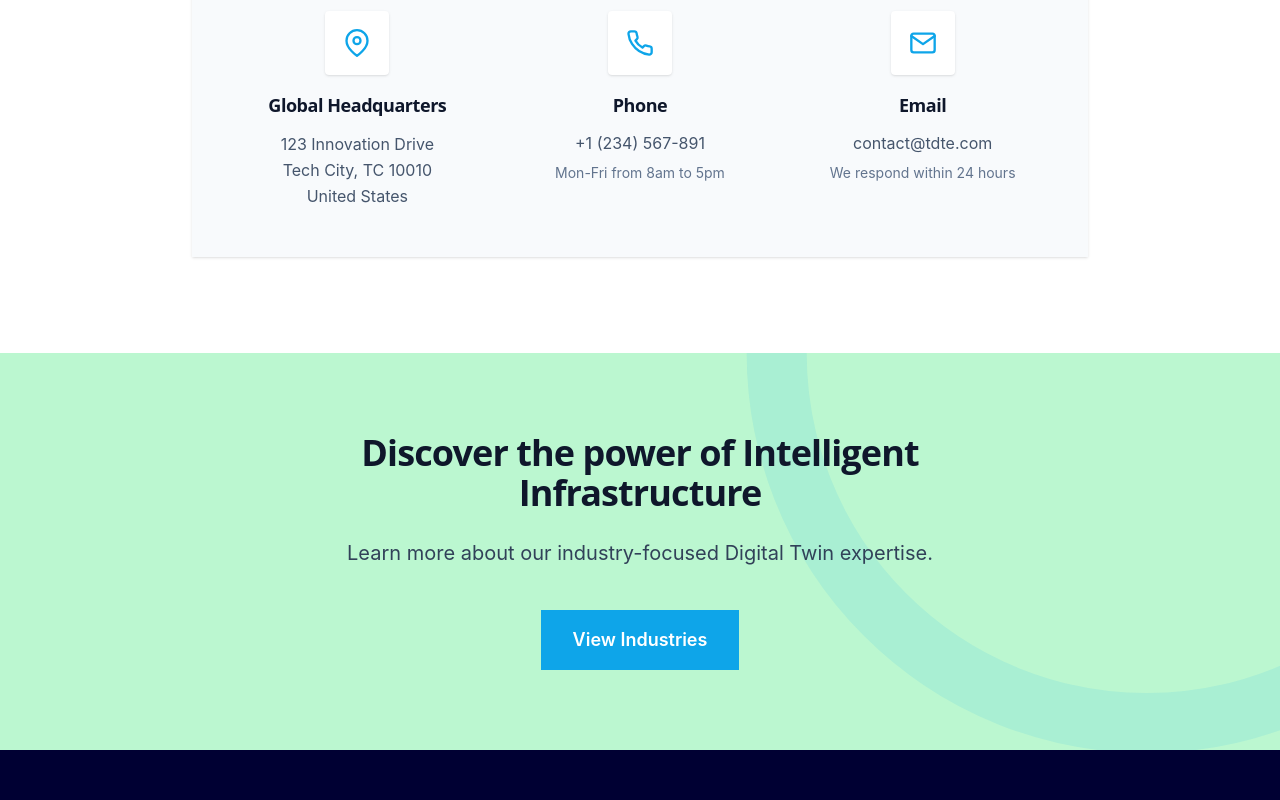
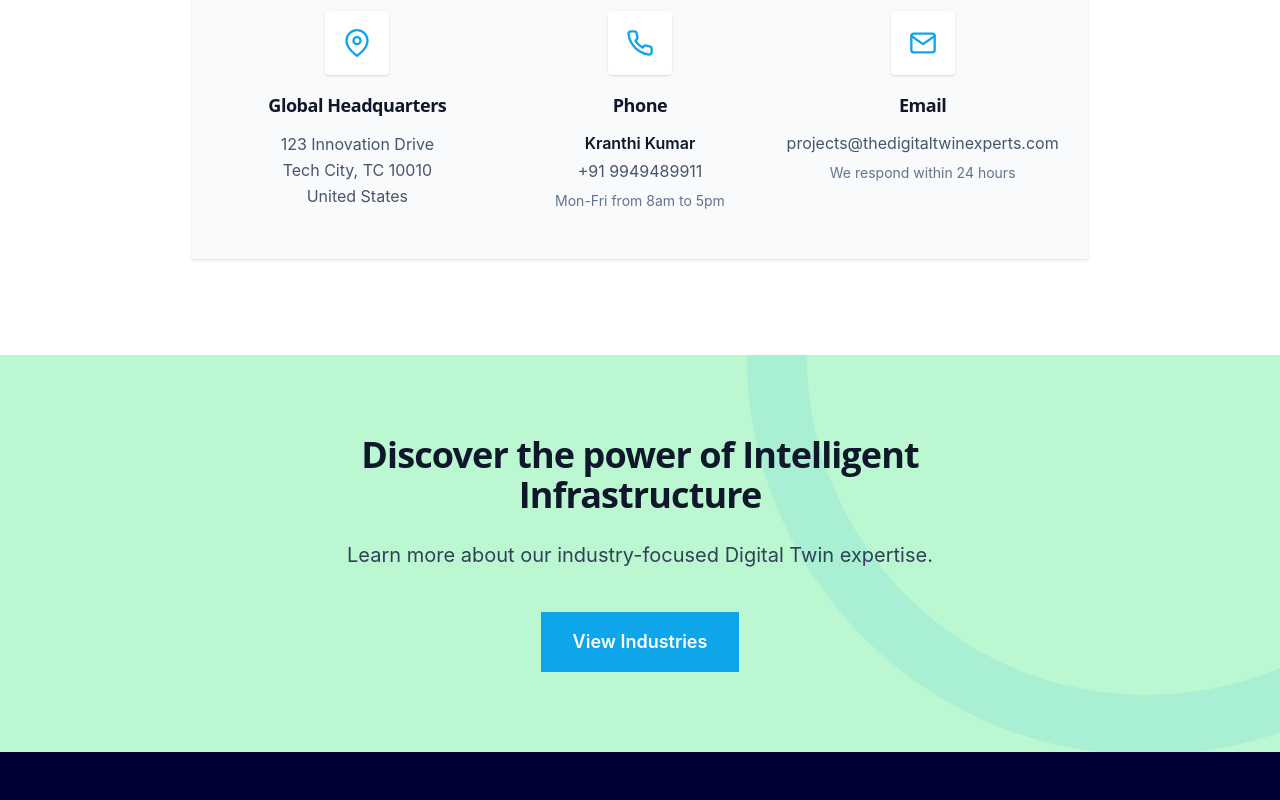
Before and after one commit to Bharath136/TheDigitalTwinExpert, a React (Vite) app: page /contact in a window 1280 px wide. Shown: the part 840-1640 px from the top of the page. Built offline with nearby package versions, Linux system fonts and the light colour scheme.

Commit message:
Update contact information with Kranthi Kumar

```diff
--- a/src/components/sections/ContactSection.jsx
+++ b/src/components/sections/ContactSection.jsx
@@ -40,6 +40,7 @@ const ContactSection = () => {
                 </div>
                 <div>
                   <h4 className="font-bold text-lg text-slate-900 mb-3">Phone</h4>
+                  <p className="text-slate-900 font-semibold mb-1">{contactData.phone.name}</p>
                   <p className="text-slate-600">
                     <a href={`tel:${contactData.phone.value}`} className="hover:text-[var(--color-siemens-primary)] transition-colors">{contactData.phone.display}</a>
                   </p>
--- a/src/config/contactData.js
+++ b/src/config/contactData.js
@@ -5,13 +5,14 @@ export const contactData = {
     country: "United States"
   },
   phone: {
-    display: "+1 (234) 567-891",
-    value: "+1234567890",
+    name: "Kranthi Kumar",
+    display: "+91 9949489911",
+    value: "+919949489911",
     hours: "Mon-Fri from 8am to 5pm"
   },
   email: {
-    display: "contact@tdte.com",
-    value: "contact@tdte.com",
+    display: "projects@thedigitaltwinexperts.com",
+    value: "projects@thedigitaltwinexperts.com",
     supportText: "We respond within 24 hours"
   }
 };
```
